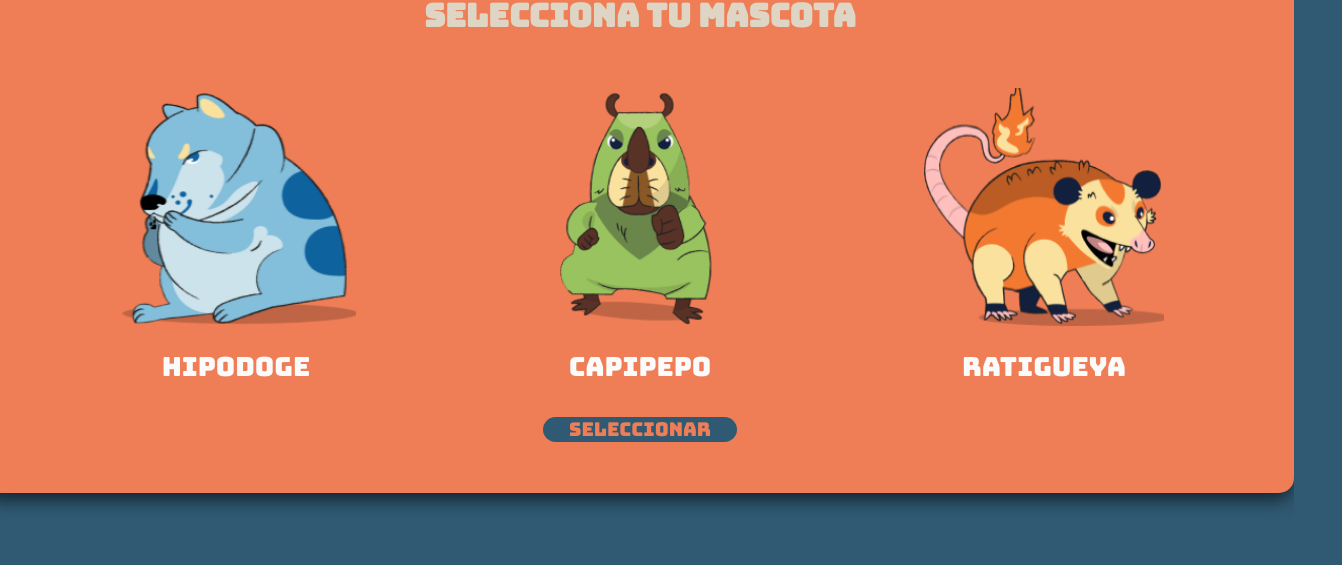
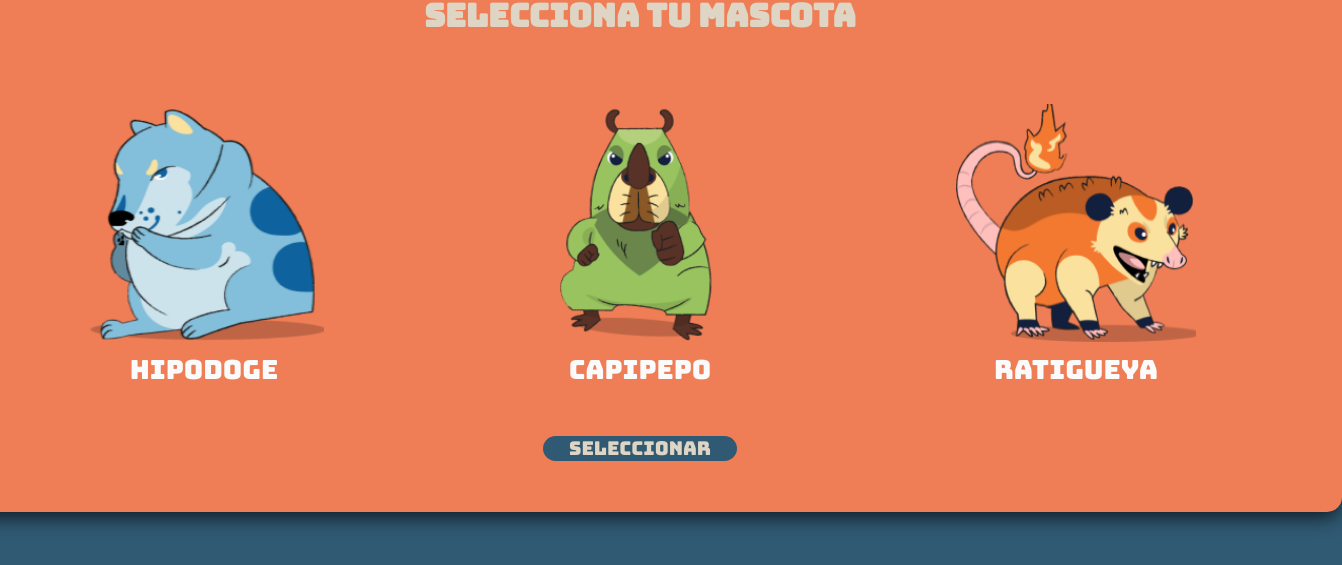
Before and after one commit to SebastianBoari/mokepon, a plain HTML site: page index.html in a window 1280 px wide. Shown: the part 167-732 px from the top of the page, 1342 px wide, since content can reach past the window. Drawn offline with Linux system fonts and the light colour scheme.

Commit message:
Estilos principales terminados.

```diff
--- a/css/main.css
+++ b/css/main.css
@@ -74,7 +74,7 @@ button:hover{
     font-family: bungee;
     font-size: 19px;
     background-color: rgba(48, 89, 115, 1);
-    color: rgba(239, 126, 86, 1);
+    color: rgba(222, 213, 196, 1);
     border: none;
     border-radius: 15px;
     transition: .3s;
@@ -106,13 +106,19 @@ button:hover{
     align-items: center;
     gap: 13px;
 }
-
 #seleccionar-mascota .seleccionar-mascota-article .div-mascotas .div-mascota input{
     display: none;
+}
+#seleccionar-mascota .seleccionar-mascota-article .div-mascotas .div-mascota input:checked + label{
+   color: #305973;
+   background-color: rgba(222, 213, 196, 1);
+   border-radius: 15px;
 }
 
 
 #seleccionar-mascota .seleccionar-mascota-article .div-mascotas .div-mascota label{
+    padding: 16px;
+    text-align: center;
     font-family: bungee;
     font-size: 26.4px;
     color: rgba(251, 251, 251, 1);
--- a/index.html
+++ b/index.html
@@ -24,20 +24,26 @@
             <div class="div-mascotas">
                 <div class="div-mascota div-hipodoge">
                     <input type="radio" name="mascota" id="hipodoge">
-                    <label for="hipodoge"><img id="mascota-img" src="./img/hipodoge.png" alt=""></label>
-                    <label for="hipodoge"> <p id="nepe">Hipodoge</p>  </label>
+                    <label for="hipodoge">
+                        <img id="mascota-img" src="./img/hipodoge.png" alt="">
+                        <p>hipodoge</p>
+                    </label>
                 </div>
 
                 <div class="div-mascota div-capipepo">
                     <input type="radio" name="mascota" id="capipepo">
-                    <label for="capipepo"><img id="mascota-img" src="./img/capipepo.png" alt=""></label>
-                    <label id="label-id-capipepo" for="capipepo">Capipepo</label>
+                    <label for="capipepo">
+                        <img id="mascota-img" src="./img/capipepo.png" alt="">
+                        <p>Capipepo</p>
+                    </label>
                 </div>
 
                 <div class="div-mascota div-ratigueya">
                     <input type="radio" name="mascota" id="ratigueya">
-                    <label for="ratigueya"><img id="mascota-img" src="./img/ratigueya.png" alt=""></label>
-                    <label id="label-id-ratigueya" for="ratigueya">Ratigueya</label>
+                    <label for="ratigueya">
+                        <img id="mascota-img" src="./img/ratigueya.png" alt="">
+                        <p>Ratigueya</p>
+                    </label>
                 </div>
             </div>
 
```
